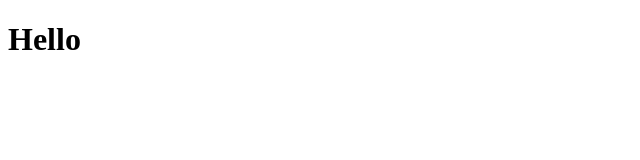
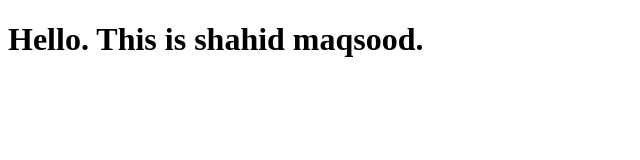
Before and after one commit to shahid-maqsood/coursera-webdev, a plain HTML site: page site/index.html in a window 1280 px wide. Shown: the whole page, without its empty margins (0-640 px from the left). Drawn offline with Linux system fonts and the light colour scheme.

Commit message:
Modification

```diff
--- a/site/index.html
+++ b/site/index.html
@@ -4,6 +4,6 @@
 	<title>Hello Coursera</title>
 </head>
 <body>
-<h1>Hello</h1>
+<h1>Hello. This is shahid maqsood.</h1>
 </body>
 </html>
```
